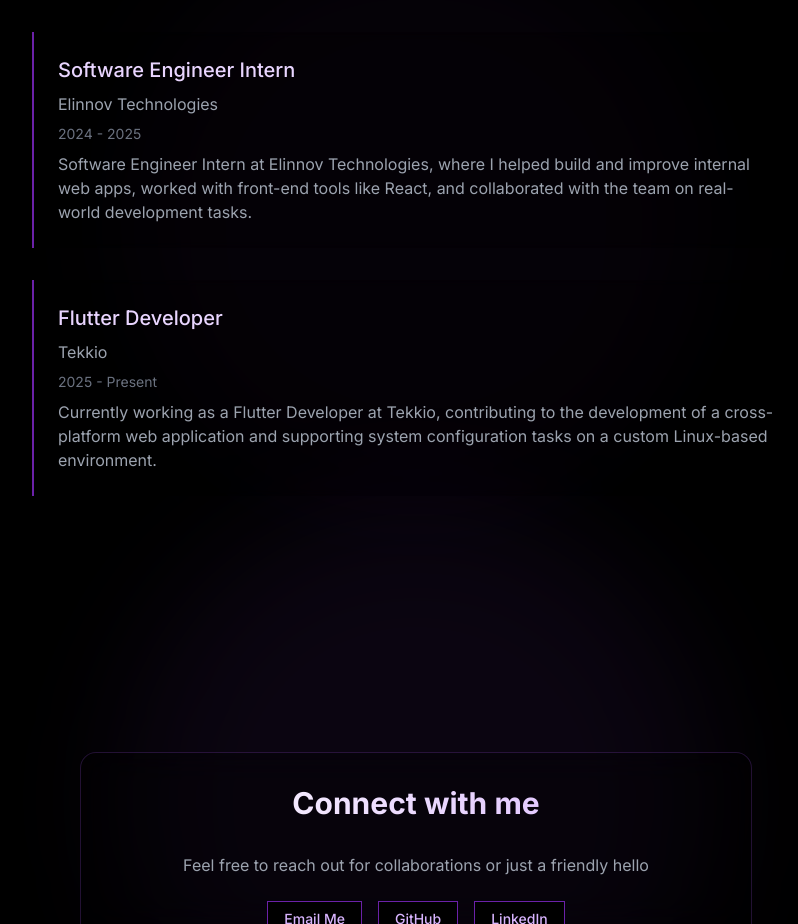
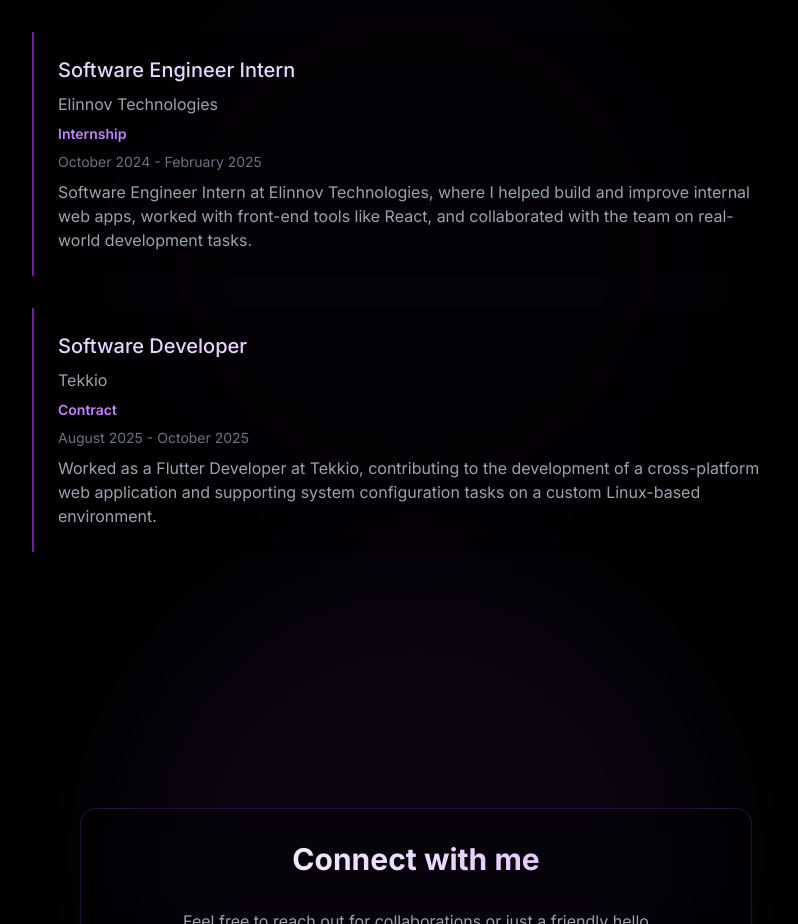
Before and after one commit to kolnlaviste/devfolio, a Next.js app: page / in a window 1280 px wide. Shown: the part 3460-4384 px from the top of the page, without its empty margins (224-1022 px from the left). Built offline with nearby package versions, Linux system fonts and the light colour scheme.

Commit message:
Updated: Removed comments and added employment type

```diff
--- a/src/app/page.tsx
+++ b/src/app/page.tsx
@@ -6,7 +6,7 @@
 import Image from "next/image";
 import Header from "@/components/header";
 import Footer from "@/components/footer"
-import { useState, useEffect } from 'react'; // Import useEffect
+import { useState, useEffect } from 'react';
 import { motion, AnimatePresence } from "framer-motion";
 import { Download } from "lucide-react";
 
@@ -23,12 +23,11 @@
   learning: Skill[];
 };
 
-// Update the Project type to make image required
 type Project = {
   title: string;
   description: string;
   technologies: string[];
-  image: string;   // Changed from optional to required
+  image: string;
   github?: string;
   demo?: string;
 };
@@ -36,20 +35,17 @@
 export default function Home() {
   const [activeCategory, setActiveCategory] = useState<'all' | keyof SkillCategories>('all');
 
-  // New state for the animated job title
+
   const jobTitles = ["Jr. Full Stack Developer", "Frontend Developer", "Web Developer"]; // Add more titles if you like!
   const [currentTitleIndex, setCurrentTitleIndex] = useState(0);
 
-  // useEffect to handle the job title animation interval
   useEffect(() => {
     const interval = setInterval(() => {
       setCurrentTitleIndex((prevIndex) => (prevIndex + 1) % jobTitles.length);
-    }, 3000); // Change title every 3 seconds (3000 milliseconds)
+    }, 3000);
 
-    // Cleanup function to clear the interval when the component unmounts
     return () => clearInterval(interval);
-  }, [jobTitles.length]); // Re-run effect if jobTitles length changes (unlikely, but good practice)
-
+  }, [jobTitles.length]);
 
   const skills: SkillCategories = {
     languages: [
@@ -96,14 +92,16 @@
     {
       title: "Software Engineer Intern",
       company: "Elinnov Technologies",
-      period: "2024 - 2025",
+      employment: 'Internship',
+      period: "October 2024 - February 2025",
       description: "Software Engineer Intern at Elinnov Technologies, where I helped build and improve internal web apps, worked with front-end tools like React, and collaborated with the team on real-world development tasks."
     },
     {
-      title: "Flutter Developer",
+      title: "Software Developer",
       company: "Tekkio",
-      period: "2025 - Present",
-      description: "Currently working as a Flutter Developer at Tekkio, contributing to the development of a cross-platform web application and supporting system configuration tasks on a custom Linux-based environment."
+      employment: 'Contract',
+      period: "August 2025 - October 2025",
+      description: "Worked as a Flutter Developer at Tekkio, contributing to the development of a cross-platform web application and supporting system configuration tasks on a custom Linux-based environment."
     }
   ];
 
@@ -144,7 +142,6 @@
       image: "/projects/devfolio.png",
       demo: "https://devfolio-koln.vercel.app",
     },
-    // Add more projects as needed
   ];
 
   const filterButtons = [
@@ -188,11 +185,9 @@
     <>
       <Header />
       <main className="min-h-screen bg-black relative overflow-hidden">
-        {/* Global background elements */}
         <div className="fixed inset-0 bg-gradient-to-br from-black via-purple-950/10 to-black pointer-events-none" />
 
         <div className="container mx-auto px-4 relative">
-          {/* Hero Section */}
           <section id="hero" className="h-screen flex items-center justify-center pt-16 relative">
             <div className="absolute top-20 left-10 w-96 h-96 bg-purple-500/10 rounded-full blur-3xl animate-pulse" />
             <div className="absolute bottom-20 right-10 w-96 h-96 bg-blue-500/10 rounded-full blur-3xl animate-pulse" />
@@ -200,14 +195,13 @@
               <h1 className="text-4xl md:text-6xl font-bold bg-gradient-to-r from-white to-purple-300 text-transparent bg-clip-text animate-fade-in">
                 Koln Roward Laviste
               </h1>
-              {/* Animated Job Title */}
-              <AnimatePresence mode="wait"> {/* `mode="wait"` ensures one animation finishes before the next starts */}
+              <AnimatePresence mode="wait">
                 <motion.h2
-                  key={jobTitles[currentTitleIndex]} // Key is crucial for AnimatePresence to detect content change
-                  initial={{ opacity: 0, y: -10 }} // Start slightly above and invisible
-                  animate={{ opacity: 1, y: 0 }}   // Animate to visible and original position
-                  exit={{ opacity: 0, y: 10 }}     // Exit by fading out and moving slightly down
-                  transition={{ duration: 0.5 }}   // Animation duration
+                  key={jobTitles[currentTitleIndex]}
+                  initial={{ opacity: 0, y: -10 }}
+                  animate={{ opacity: 1, y: 0 }}
+                  exit={{ opacity: 0, y: 10 }}
+                  transition={{ duration: 0.5 }}
                   className="text-xl md:text-2xl text-purple-200/80"
                 >
                   {jobTitles[currentTitleIndex]}
@@ -314,7 +308,7 @@
                                 src={skill.icon}
                                 alt={skill.name}
                                 className="w-full h-full object-contain filter group-hover:brightness-125 transition-all"
-                                width={48} // Add explicit width and height for Image component
+                                width={48}
                                 height={48}
                               />
                             </motion.div>
@@ -434,6 +428,7 @@
                   >
                     <h3 className="text-xl font-medium text-purple-200">{exp.title}</h3>
                     <p className="text-gray-400">{exp.company}</p>
+                    <p className="text-sm text-purple-400 font-semibold">{exp.employment}</p>
                     <p className="text-sm text-gray-500">{exp.period}</p>
                     <p className="text-gray-400">{exp.description}</p>
                   </motion.div>
```
